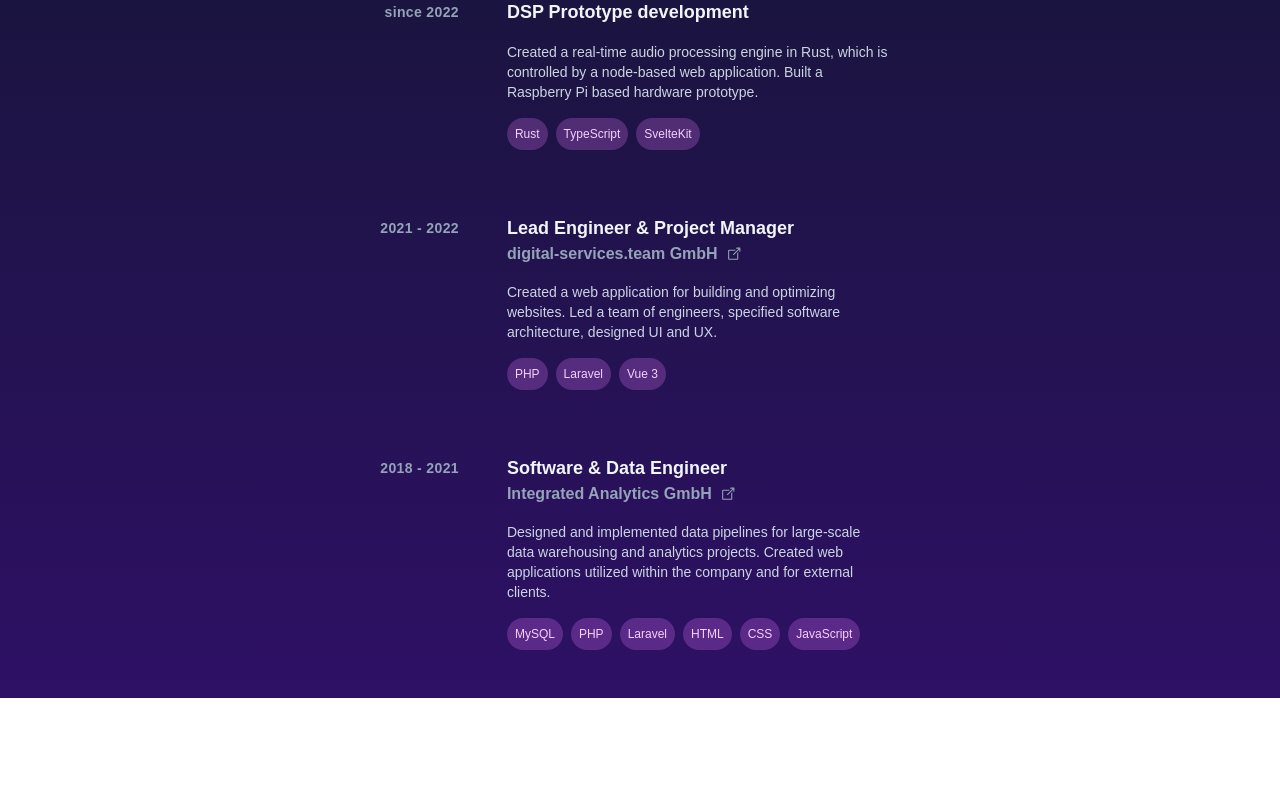
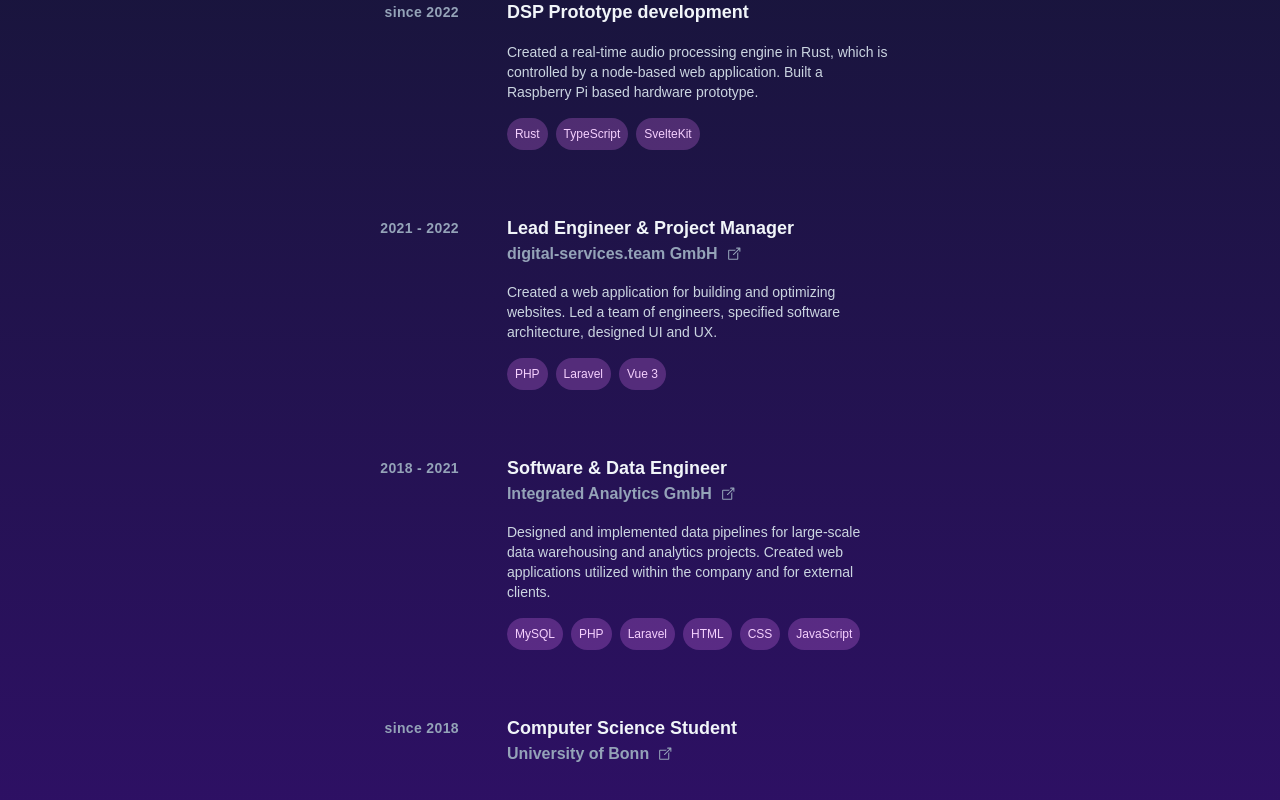
Before and after one commit to gereonrisse/personal-website, a SvelteKit app: page / in a window 1280 px wide. Shown: the part 418-1218 px from the top of the page. Before the commit the page ends 1116 px from the top, so only its background shows below. Built offline with nearby package versions, Linux system fonts and the light colour scheme; a web font is replaced by a local one.

Commit message:
added student to resume

```diff
--- a/src/routes/+page.svelte
+++ b/src/routes/+page.svelte
@@ -118,4 +118,18 @@
             <Tag>JavaScript</Tag>
         </span>
     </ResumeCard>
+
+    <ResumeCard>
+        <span slot="timespan">
+            since 2018
+        </span>
+        <span slot="header">
+            Computer Science Student
+        </span>
+        <span slot="company">
+            <Link href="https://www.uni-bonn.de/en">
+                University of Bonn
+            </Link>
+        </span>
+    </ResumeCard>
 </section>
```
